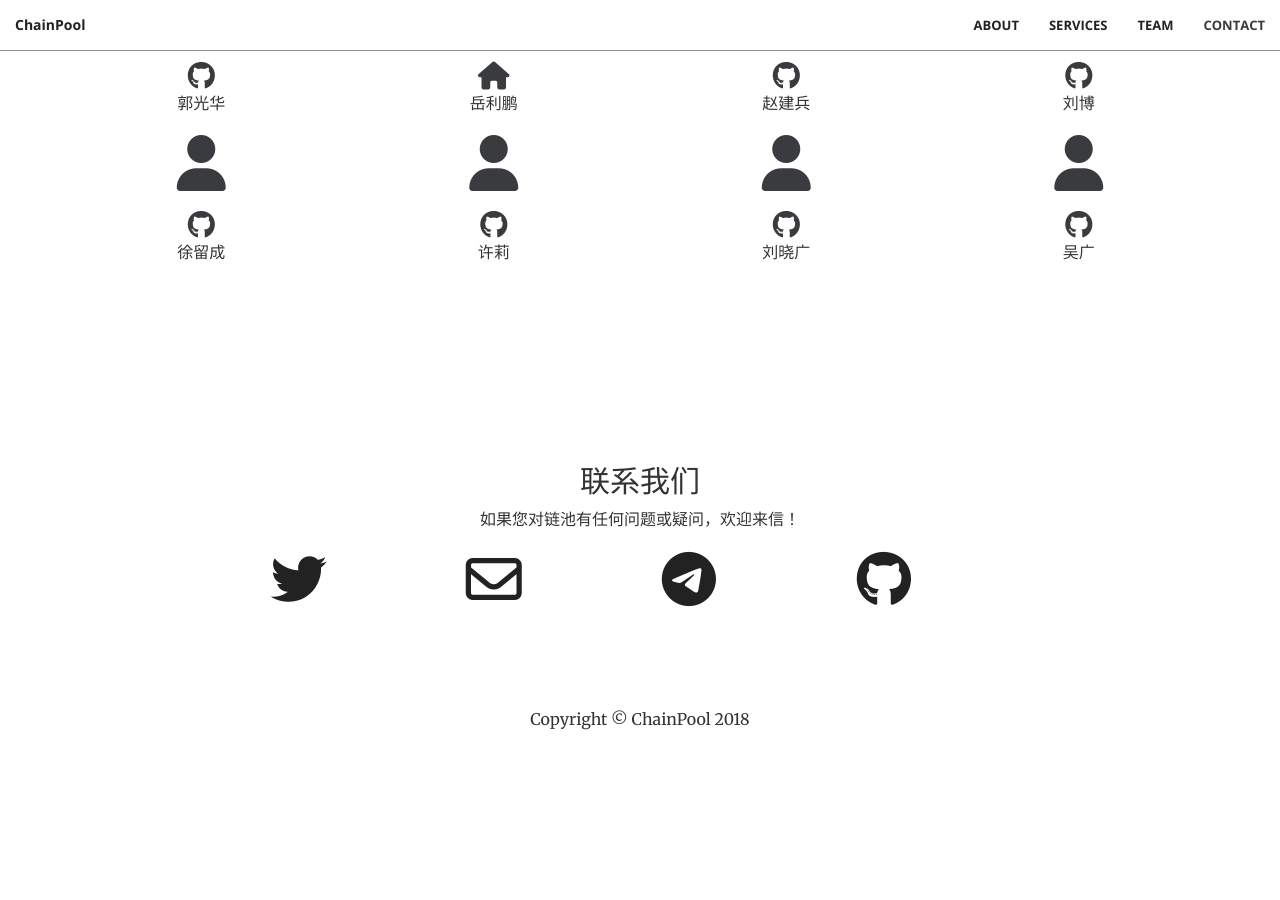
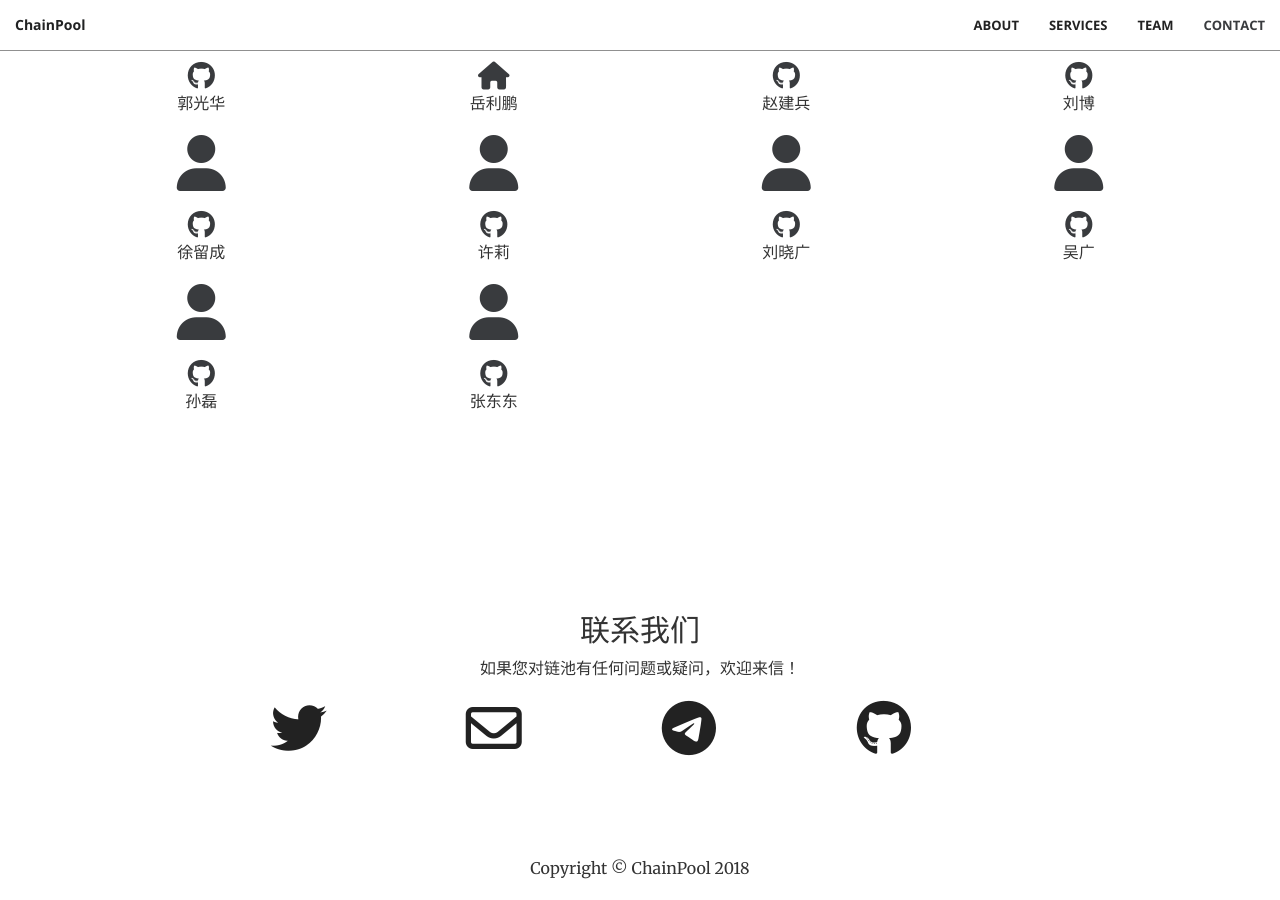
Before and after one commit to chainpool/chainpool.github.io, a Jekyll site: the page built from index.html, in a window 1280 px wide and 900 px high, scrolled down 2063 px. Built offline with Jekyll 4.4.1, drawn with Linux system fonts in a browser that asks for light colours; nearby versions of some CDN libraries; comment, search, counter and statistics services are not loaded; before the commit the page ends 2814 px from its top, so only the background shows below that.

Commit message:
Expand team

```diff
--- a/_includes/team.html
+++ b/_includes/team.html
@@ -97,6 +97,28 @@
                     <p>吴广</p>
                 </div>
             </div>
+            <div class="col-lg-3 col-md-3 text-center">
+                <div class="service-box">
+                    <i class="fa fa-4x fa-user wow bounceIn text-primary" data-wow-delay=".3s"></i>
+                </div>
+                <div class="service-box">
+                    <a href="https://github.com/jerry-sl">
+                    <i class="fa fa-2x fa-github wow bounceIn text-primary" data-wow-delay=".3s"></i>
+                    </a>
+                    <p>孙磊</p>
+                </div>
+            </div>
+            <div class="col-lg-3 col-md-3 text-center">
+                <div class="service-box">
+                    <i class="fa fa-4x fa-user wow bounceIn text-primary" data-wow-delay=".3s"></i>
+                </div>
+                <div class="service-box">
+                    <a href="https://github.com/zhang-dong-dong">
+                    <i class="fa fa-2x fa-github wow bounceIn text-primary" data-wow-delay=".3s"></i>
+                    </a>
+                    <p>张东东</p>
+                </div>
+            </div>
         </div>
     </div>
 </section>
```
